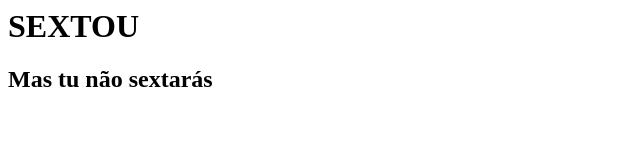
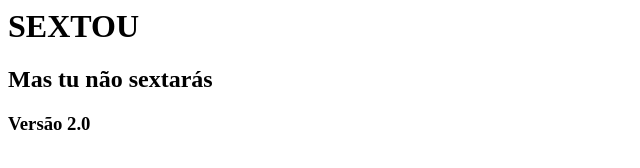
Before and after one commit to kaiky-farias/SCM2024, a plain HTML site: page index.html in a window 1280 px wide. Shown: the whole page, without its empty margins (0-640 px from the left). Drawn offline with Linux system fonts and the light colour scheme.

Commit message:
add version

```diff
--- a/index.html
+++ b/index.html
@@ -1,2 +1,4 @@
 <h1>SEXTOU</h1>
 <h2>Mas tu não sextarás</h2>
+
+<h3>Versão 2.0</h3>
```
